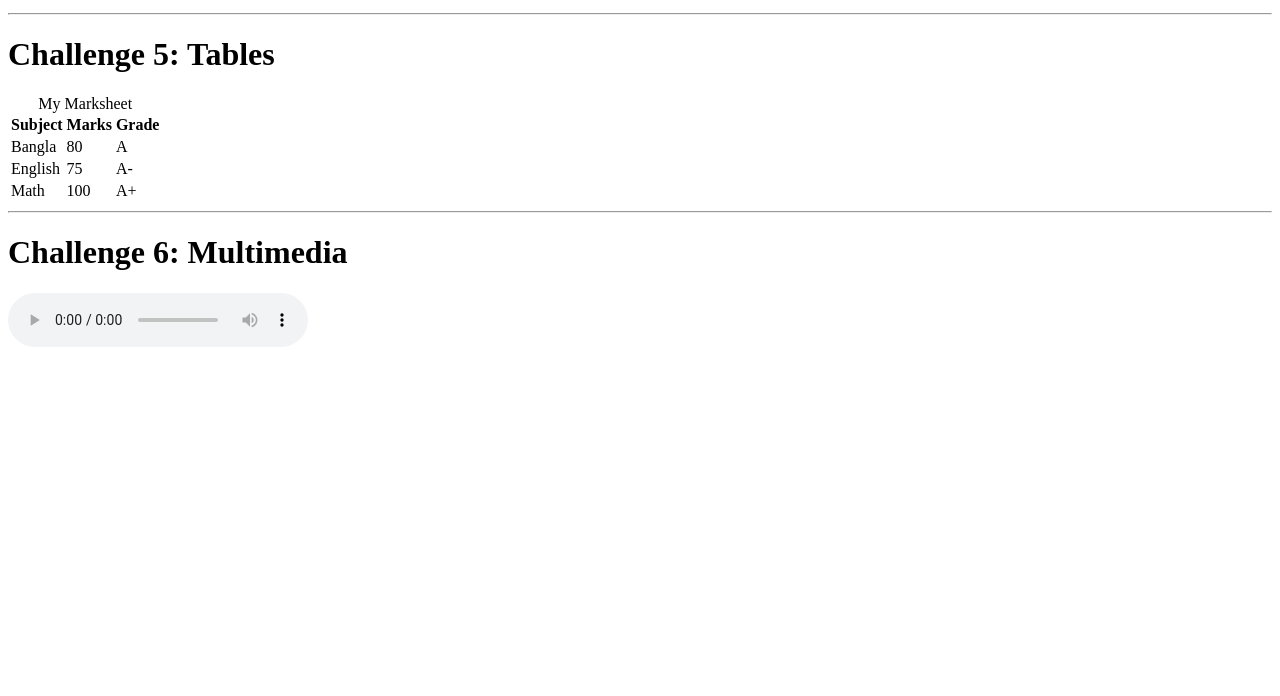
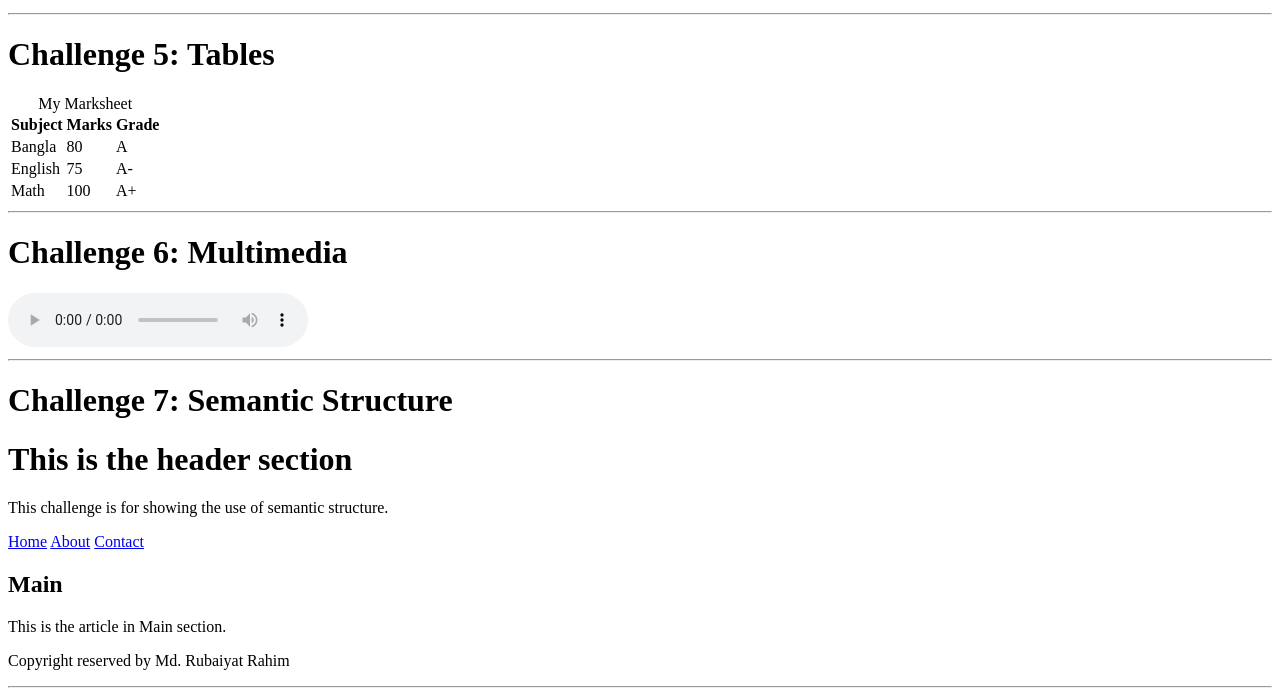
Before and after one commit to rubaiyatrahim/InteractiveCares-MERN, a plain HTML site: page Assignments/html assignment/index.html in a window 1280 px wide. Shown: the part 1185-1881 px from the top of the page. Before the commit the page ends 1544 px from the top, so only its background shows below. Drawn offline with Linux system fonts and the light colour scheme.

Commit message:
Challenge 7 completed.

```diff
--- a/Assignments/html assignment/index.html
+++ b/Assignments/html assignment/index.html
@@ -86,8 +86,30 @@
     <h1>Challenge 6: Multimedia</h1>
     <audio controls>
         <source src="https://www.w3schools.com/html/horse.mp3" type="audio/mpeg">
-      Your browser does not support the audio element.
-      </audio>
+        Your browser does not support the audio element.
+    </audio>
+    <hr>
+
+    <h1>Challenge 7: Semantic Structure</h1>
+    <header>
+        <h1>This is the header section</h1>
+        <p>This challenge is for showing the use of semantic structure.</p>
+    </header>
+    <nav>
+        <a href="#Home">Home</a>
+        <a href="#About">About</a>
+        <a href="#Contact">Contact</a>
+    </nav>
+    <main>
+        <article>
+            <h1>Main</h1>
+            <p>This is the article in Main section.</p>
+        </article>
+    </main>
+    <footer>
+        <p>Copyright reserved by Md. Rubaiyat Rahim</p>
+    </footer>
+    <hr>
 
 </body>
 </html>
```
